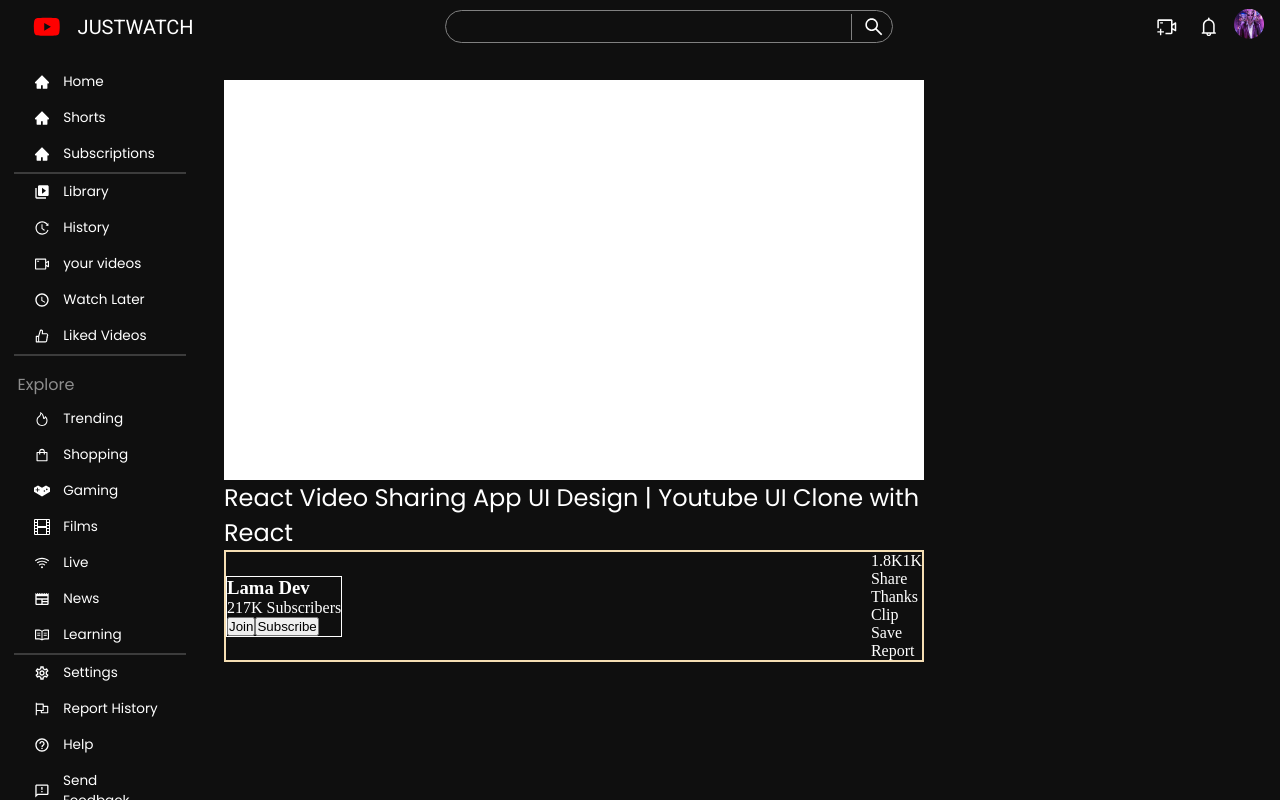
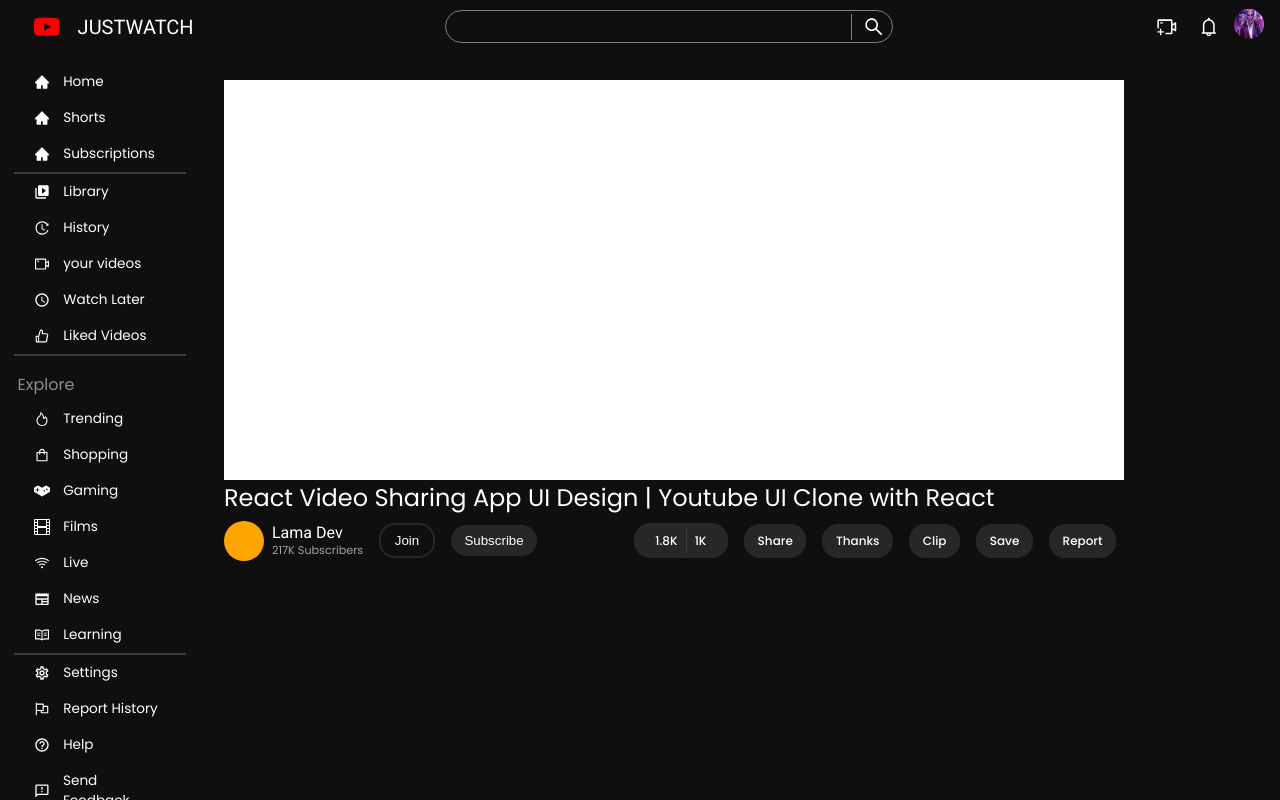
Before and after one commit to naveengitboi/youtubeclone, a React (Create React App) app in the folder client/: page /videoplay in a window 1280 px wide. Built offline with nearby package versions, Linux system fonts and the light colour scheme; the HTML template or start-up script is replaced by a standard one.

Commit message:
added first file in video

```diff
--- a/client/src/App.css
+++ b/client/src/App.css
@@ -22,6 +22,9 @@
     --linkColor:#ffffff;
     --hrColor: #3c3c3c;
     --channelText:#767676;
+    --brRadius:1rem;
+    --btnBg:#272727;
+    --grayText:#a2a2a2;
 }
 
 
@@ -59,14 +62,25 @@
     font-family: poppins;
 
 }
-
-.smallTitle
+.channelName
 {
-    font-size: 0.86rem;
+    font-size: 1rem;
+    font-weight: normal;
+    font-family: Roboto;
+}
+.smallTexts
+{
+    font-size: 0.75rem;
     font-family: poppins;
     font-weight: 500;
 }
-
+.tinyTexts
+{
+    font-size: 0.7rem;
+    font-weight: 400;
+    font-family: poppins;
+    color: var(--grayText);
+}
 .channelDetailsText
 {
     font-size: 0.8rem ;
@@ -74,10 +88,3 @@
     font-family: poppins;
     color: var(--channelText);
 }
-
-.viewsCounts
-{
-    font-size: 0.7rem;
-    color: var(--channelText);
-    font-family: poppins;
-}
--- a/client/src/css/VideoPlaying.css
+++ b/client/src/css/VideoPlaying.css
@@ -3,12 +3,12 @@
     display: flex;
     flex-direction: column;
     color: white;
-    width: 700px;
+    width: 900px;
 }
 
 .video
 {
-    width: 700px;
+    width: 100%;
     height: 400px;
     background-color: white;
 
@@ -24,7 +24,6 @@
 {
     display: flex;
     align-items: center;
-    border: 1px solid wheat;
 }
 .channel
 {
@@ -32,10 +31,58 @@
     display: flex;
     justify-content: space-between;
     align-items: center;
-    border: 1px solid wheat;
+
 }
 
 .channelDetail
 {
-    border: 1px solid white;
+
+    display: flex;
+    align-items: center;
 }
+.channelImage
+{
+    width: 40px;
+    height: 40px;
+    background-color: orange;
+    border-radius: 50%;
+}
+.channelInfo
+{
+    margin: 0 0.5rem;
+}
+.joinSub .smallButtons:nth-child(1){
+    background-color: transparent;
+    border: 2px solid var(--btnBg);
+}
+.viewsCounts
+{
+    font-size: 0.7rem;
+    color: var(--channelText);
+    font-family: poppins;
+}
+
+.likesCount
+{
+    display: flex;
+    align-items: center;
+}
+
+.smallButtons
+{
+    background-color: var(--btnBg);
+    margin: 0.5rem;
+    padding: 0.5rem 0.85rem;
+    border-radius: var(--brRadius);
+    color: white;
+    outline: none;
+    border: none;
+}
+.likes span
+{
+    padding: 0.25rem 0.5rem;
+}
+.likes span:nth-child(1)
+{
+    border-right: 1px solid var(--hrColor);
+}
--- a/client/src/pages/VideoPlaying.jsx
+++ b/client/src/pages/VideoPlaying.jsx
@@ -16,8 +16,8 @@
               <p className='tinyTexts'>217K Subscribers</p>
             </div>
             <div className="joinSub">
-              <button>Join</button>
-              <button>Subscribe</button>
+              <button className='smallButtons'>Join</button>
+              <button className='smallButtons'>Subscribe</button>
             </div>
             </div>
 
```
